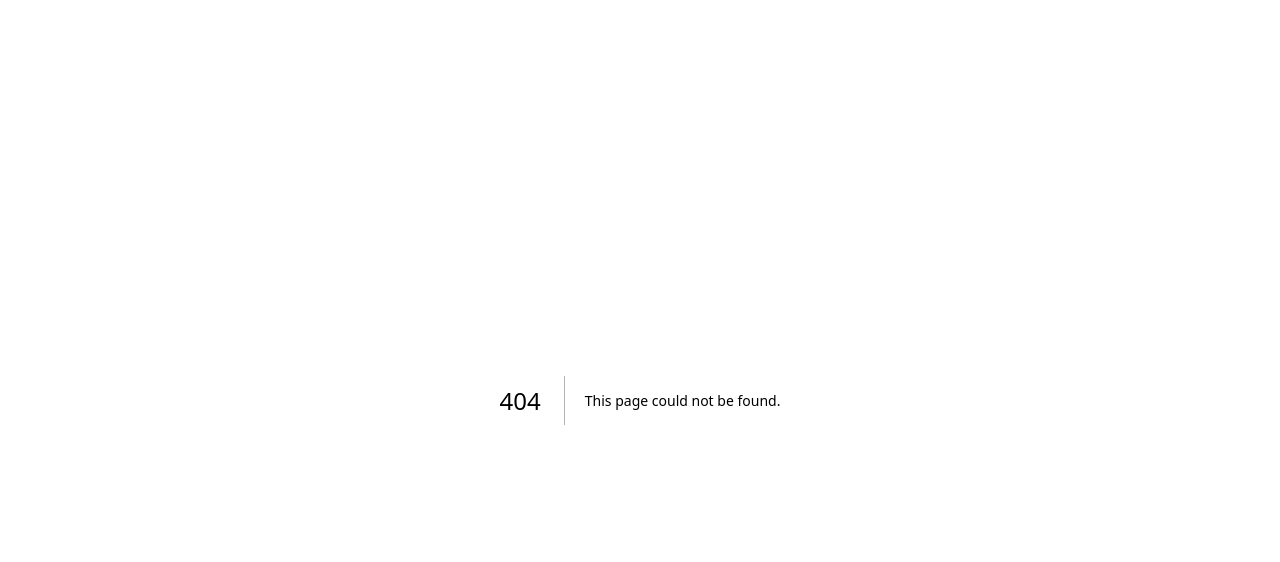
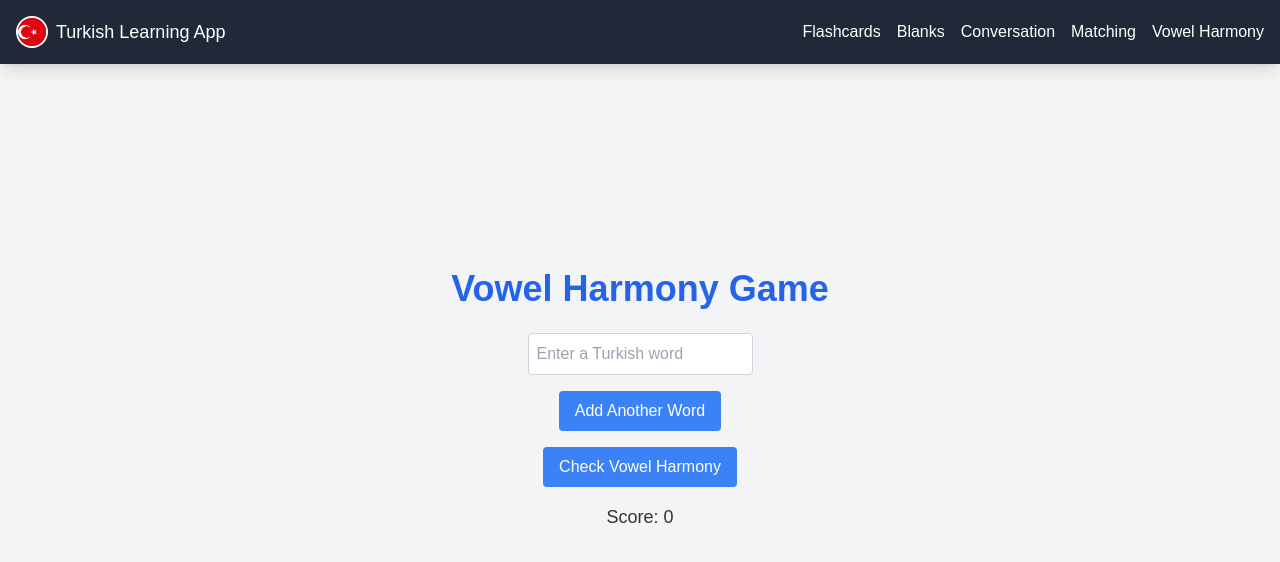
Before and after one commit to smmalik3/turkish, a Next.js app: page /vowel-harmony in a window 1280 px wide. Before the commit this address had no page. Shown: the top 562 px of the page. Built offline with nearby package versions, Linux system fonts and the light colour scheme.

Commit message:
Added Vowel Harmony Game

```diff
--- a/src/components/NavMenu.tsx
+++ b/src/components/NavMenu.tsx
@@ -47,6 +47,9 @@ const NavMenu: React.FC = () => {
           <Link href="/matching-game" className="text-white hover:text-gray-400">
             Matching
           </Link>
+          <Link href="/vowel-harmony" className="text-white hover:text-gray-400">
+            Vowel Harmony
+          </Link>
         </div>
         <div className="md:hidden">
           <button onClick={toggleMobileMenu} className="text-white focus:outline-none">
@@ -79,6 +82,11 @@ const NavMenu: React.FC = () => {
                 Matching
               </Link>
             </li>
+            <li>
+              <Link href="/vowel-harmony" className="text-white hover:text-gray-400">
+                Vowel Harmony
+              </Link>
+            </li>
           </ul>
         </div>
       )}
--- /dev/null
+++ b/src/components/VowelHarmonyGame.tsx
@@ -0,0 +1,78 @@
+import React, { useState } from 'react';
+import { checkVowelHarmony } from '../utils/vowelHarmony';
+
+const VowelHarmonyGame: React.FC = () => {
+  const [words, setWords] = useState<string[]>(['']);
+  const [results, setResults] = useState<any[]>([]);
+  const [score, setScore] = useState(0);
+
+  const handleInputChange = (index: number, event: React.ChangeEvent<HTMLInputElement>) => {
+    const newWords = [...words];
+    newWords[index] = event.target.value;
+    setWords(newWords);
+  };
+
+  const handleAddWord = () => {
+    setWords([...words, '']);
+  };
+
+  const handleCheck = () => {
+    const newResults = words.map(word => checkVowelHarmony(word));
+    setResults(newResults);
+
+    const newScore = newResults.reduce((acc, result) => acc + (result.isHarmonious ? 1 : 0), 0);
+    setScore(newScore);
+  };
+
+  const getHighlightedWord = (word: string, result: any) => {
+    return word.split('').map((char, index) => {
+      const vowel = result.vowelPositions.find((v: any) => v.index === index);
+      if (vowel) {
+        const color = result.isHarmonious ? 'text-green-500' : 'text-red-500';
+        return <span key={index} className={color}>{char}</span>;
+      }
+      return <span key={index}>{char}</span>;
+    });
+  };
+
+  return (
+    <div className="flex flex-col items-center justify-center min-h-screen p-8 bg-gray-100">
+      <h1 className="text-4xl font-bold mb-6 text-center text-blue-600">Vowel Harmony Game</h1>
+      {words.map((word, index) => (
+        <input
+          key={index}
+          type="text"
+          value={word}
+          onChange={(event) => handleInputChange(index, event)}
+          className="p-2 border border-gray-300 rounded mb-4"
+          placeholder="Enter a Turkish word"
+        />
+      ))}
+      <button onClick={handleAddWord} className="px-4 py-2 bg-blue-500 text-white rounded hover:bg-blue-600 mb-4">
+        Add Another Word
+      </button>
+      <button onClick={handleCheck} className="px-4 py-2 bg-blue-500 text-white rounded hover:bg-blue-600">
+        Check Vowel Harmony
+      </button>
+      <div className="mt-4 text-lg">
+        <p>Score: {score}</p>
+        {results.map((result, index) => (
+          <div key={index} className="mt-4">
+            <p>{result.isHarmonious ? 'The word follows vowel harmony!' : 'The word does not follow vowel harmony.'}</p>
+            <p>Word: {getHighlightedWord(words[index], result)}</p>
+            <p>Vowels in the word: {result.vowels.join(', ')}</p>
+            <p>Contains front vowels: {result.hasFrontVowels ? 'Yes' : 'No'}</p>
+            <p>Contains back vowels: {result.hasBackVowels ? 'Yes' : 'No'}</p>
+            <p>Possible options:</p>
+            <ul className="list-disc list-inside">
+              {result.hasFrontVowels && <li className="text-green-500">Front vowels: e, i, ö, ü</li>}
+              {result.hasBackVowels && <li className="text-red-500">Back vowels: a, ı, o, u</li>}
+            </ul>
+          </div>
+        ))}
+      </div>
+    </div>
+  );
+};
+
+export default VowelHarmonyGame;
--- /dev/null
+++ b/src/pages/vowel-harmony.tsx
@@ -0,0 +1,14 @@
+import React from 'react';
+import NavMenu from '../components/NavMenu';
+import VowelHarmonyGame from '../components/VowelHarmonyGame';
+
+const VowelHarmonyPage: React.FC = () => {
+  return (
+    <div>
+      <NavMenu />
+      <VowelHarmonyGame />
+    </div>
+  );
+};
+
+export default VowelHarmonyPage;
--- /dev/null
+++ b/src/utils/vowelHarmony.ts
@@ -0,0 +1,23 @@
+const frontVowels = ['e', 'i', 'ö', 'ü'];
+const backVowels = ['a', 'ı', 'o', 'u'];
+
+export const checkVowelHarmony = (word: string) => {
+  const vowels = word.split('').filter(char => frontVowels.includes(char) || backVowels.includes(char));
+  const hasFrontVowels = vowels.some(vowel => frontVowels.includes(vowel));
+  const hasBackVowels = vowels.some(vowel => backVowels.includes(vowel));
+  const isHarmonious = !(hasFrontVowels && hasBackVowels);
+
+  const vowelPositions = word.split('').map((char, index) => {
+    if (frontVowels.includes(char)) return { char, index, type: 'front' };
+    if (backVowels.includes(char)) return { char, index, type: 'back' };
+    return null;
+  }).filter(Boolean);
+
+  return {
+    isHarmonious,
+    vowels,
+    hasFrontVowels,
+    hasBackVowels,
+    vowelPositions,
+  };
+};
```
